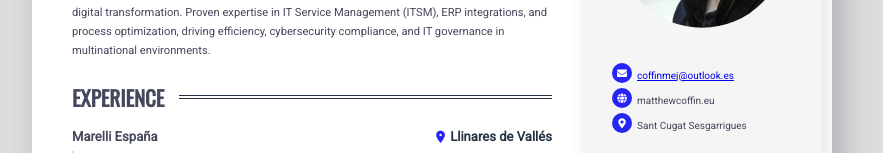
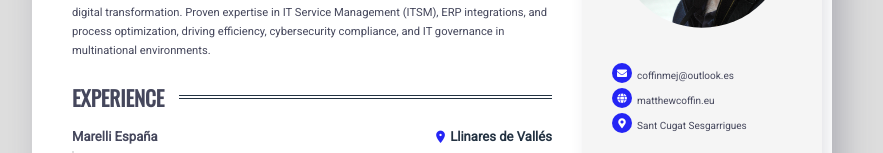
Before and after one commit to Bartyboy321/resume, a plain HTML site: page index.html in a window 1280 px wide. Shown: the part 227-380 px from the top of the page, without its empty margins (208-1091 px from the left). Drawn offline with nearby package versions, Linux system fonts and the light colour scheme.

Commit message:
Update index.html
Updated mailto - added in correct class

```diff
--- a/index.html
+++ b/index.html
@@ -254,7 +254,7 @@
     <ul>
 
         <li class="contact__item">
-            <i class="fas fa-envelope"></i><span><a href="mailto:coffinmej@outlook.es">coffinmej@outlook.es</a></span>
+            <i class="fas fa-envelope"></i><span><a class="contact__link" href="mailto:coffinmej@outlook.es">coffinmej@outlook.es</a></span>
         </li>
 
         <li class="contact__item">
```
